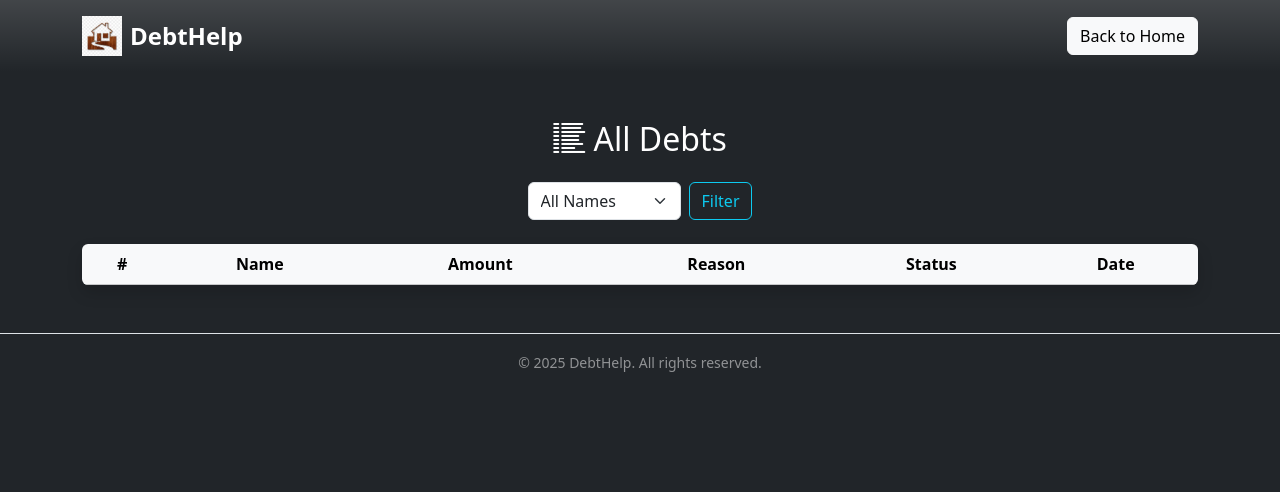
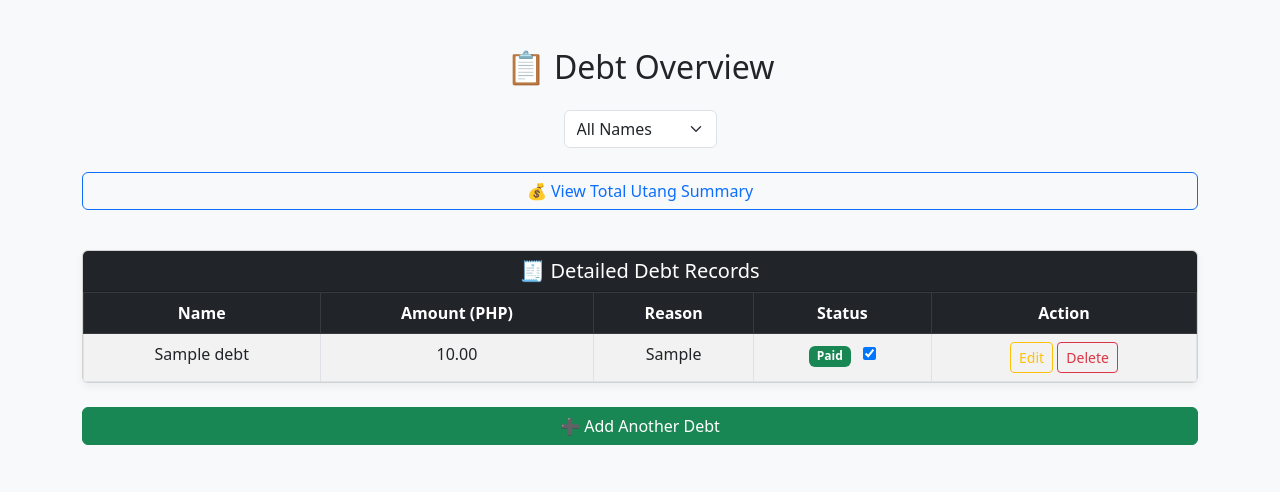
Before and after one commit to eymaster/utangs, a Flask app: template templates/debts.html in a window 1280 px wide. Shown: the top 492 px of the page. Run offline with Flask 3, Linux system fonts and the light colour scheme; tables that the repository leaves empty hold one stand-in row (values such as "Sample post"); the template is opened without the code that fills it: values that come from a table or form of the project are taken from there, most other values are stand-ins (such as "Sample title", 1, 10 or a date in 2020); lists and menus that the app fills with data are empty.

Commit message:
Update debts.html

```diff
--- a/templates/debts.html
+++ b/templates/debts.html
@@ -1,78 +1,129 @@
-<!-- templates/debts.html -->
-<!DOCTYPE html>
-<html lang="en">
+<!DOCTYPE html><html lang="en">
 <head>
   <meta charset="UTF-8">
-  <title>All Debts - DebtHelp</title>
-  <link href="https://cdn.jsdelivr.net/npm/bootstrap@5.3.3/dist/css/bootstrap.min.css" rel="stylesheet">
-  <link href="https://cdn.jsdelivr.net/npm/bootstrap-icons@1.10.5/font/bootstrap-icons.css" rel="stylesheet">
+  <title>Debt List | DebtHelp</title>
+  <link href="https://cdn.jsdelivr.net/npm/bootstrap@5.3.0/dist/css/bootstrap.min.css" rel="stylesheet">
+  <style>
+    body {
+      background-color: #f8f9fa;
+    }
+    .card-shadow {
+      box-shadow: 0 4px 8px rgba(0,0,0,0.05);
+    }
+  </style>
 </head>
-<body class="bg-dark text-white">
-
-<!-- Header -->
-<header class="py-3 bg-gradient" style="background: linear-gradient(90deg, #0d6efd, #0dcaf0);">
-  <div class="container d-flex justify-content-between align-items-center">
-    <a href="/" class="text-white text-decoration-none d-flex align-items-center">
-      <img src="{{ url_for('static', filename='img.jpg') }}" alt="Logo" width="40" class="me-2">
-      <span class="fs-4 fw-bold">DebtHelp</span>
-    </a>
-    <a href="/" class="btn btn-light">Back to Home</a>
-  </div>
-</header>
-
-<!-- Main Content -->
-<div class="container my-5">
-  <h2 class="text-center mb-4"><i class="bi bi-list-columns-reverse"></i> All Debts</h2>
-
-  <!-- Filter Form -->
-  <form method="GET" class="mb-4 d-flex flex-wrap justify-content-center gap-2">
-    <select name="name" class="form-select w-auto">
+<body>
+  <div class="container py-5">
+    <h2 class="text-center mb-4">📋 Debt Overview</h2><form method="get" class="row g-2 align-items-center justify-content-center mb-4" action="{{ url_for('debts') }}">
+  <div class="col-auto">
+    <select name="name" class="form-select" onchange="this.form.submit()">
       <option value="">All Names</option>
       {% for name in all_names %}
-        <option value="{{ name }}" {% if name_filter == name %}selected{% endif %}>{{ name }}</option>
+        <option value="{{ name }}" {% if name == name_filter %}selected{% endif %}>{{ name }}</option>
       {% endfor %}
     </select>
-    <button type="submit" class="btn btn-outline-info">Filter</button>
+  </div>
+  {% if name_filter %}
+  <div class="col-auto">
+    <a href="{{ url_for('debts') }}" class="btn btn-outline-secondary">Clear Filter</a>
+  </div>
+  {% endif %}
 </form>
 
-  <!-- Table -->
-  <div class="table-responsive shadow rounded">
-    <table class="table table-striped table-dark text-center mb-0">
+<button class="btn btn-outline-primary w-100 mb-3" data-bs-toggle="collapse" data-bs-target="#summaryCollapse">
+  💰 View Total Utang Summary
+</button>
+
+<div class="collapse" id="summaryCollapse">
+  <div class="card card-body card-shadow">
+    <div class="alert alert-info">
+      <strong>Total Amount Owed:</strong> PHP {{ "%.2f"|format(total_debt) }}
+    </div>
+    <div class="table-responsive">
+      <table class="table table-bordered table-hover text-center">
         <thead class="table-light">
           <tr>
-          <th>#</th>
             <th>Name</th>
-          <th>Amount</th>
-          <th>Reason</th>
-          <th>Status</th>
-          <th>Date</th>
+            <th>Total Amount (PHP)</th>
           </tr>
         </thead>
         <tbody>
-        {% for i, debt in enumerate(debts, start=1) %}
-        <tr class="{% if debt.status == 'Pending' %}table-danger{% else %}table-success{% endif %}">
-          <td>{{ i }}</td>
-          <td>{{ debt.name }}</td>
-          <td>₱{{ "%.2f"|format(debt.amount) }}</td>
-          <td>{{ debt.reason }}</td>
-          <td>
-            <span class="badge {% if debt.status == 'Pending' %}bg-danger{% else %}bg-success{% endif %}">
-              {{ debt.status }}
-            </span>
-          </td>
-          <td>{{ debt.date.strftime('%Y-%m-%d') }}</td>
+          {% for name, amount in debts_summary %}
+          <tr>
+            <td>{{ name }}</td>
+            <td>{{ "%.2f"|format(amount) }}</td>
           </tr>
           {% endfor %}
         </tbody>
       </table>
     </div>
   </div>
+</div>
 
-<!-- Footer -->
-<footer class="text-center text-white-50 py-3 border-top">
-  <small>&copy; 2025 DebtHelp. All rights reserved.</small>
-</footer>
+<div class="card mt-4 card-shadow">
+  <div class="card-header bg-dark text-white text-center">
+    <h5 class="mb-0">🧾 Detailed Debt Records</h5>
+  </div>
+  <div class="card-body p-0">
+    <div class="table-responsive">
+      <table class="table table-striped table-bordered text-center mb-0">
+        <thead class="table-dark">
+          <tr>
+            <th>Name</th>
+            <th>Amount (PHP)</th>
+            <th>Reason</th>
+            <th>Status</th>
+            <th>Action</th>
+          </tr>
+        </thead>
+        <tbody>
+          {% for debt in debts %}
+          <tr class="{% if debt.status == 'Pending' %}table-danger{% endif %}">
+            <td>{{ debt.name }}</td>
+            <td>{{ "%.2f"|format(debt.amount) }}</td>
+            <td>{{ debt.reason }}</td>
+            <td>
+              {% if debt.status == 'Paid' %}
+                <span class="badge bg-success">Paid</span>
+              {% else %}
+                <span class="badge bg-warning text-dark">Pending</span>
+              {% endif %}
+              <input type="checkbox" class="status-toggle ms-2" data-id="{{ debt.id }}" {% if debt.status == 'Paid' %}checked{% endif %}>
+            </td>
+            <td>
+              <a href="{{ url_for('edit', debt_id=debt.id) }}" class="btn btn-sm btn-outline-warning">Edit</a>
+              <a href="{{ url_for('delete', debt_id=debt.id) }}" class="btn btn-sm btn-outline-danger" onclick="return confirm('Delete this record?');">Delete</a>
+            </td>
+          </tr>
+          {% endfor %}
+        </tbody>
+      </table>
+    </div>
+  </div>
+</div>
 
-<script src="https://cdn.jsdelivr.net/npm/bootstrap@5.3.3/dist/js/bootstrap.bundle.min.js"></script>
-</body>
+<div class="text-center mt-4">
+  <a href="/" class="btn btn-success w-100">➕ Add Another Debt</a>
+</div>
+
+  </div>  <script src="https://cdn.jsdelivr.net/npm/bootstrap@5.3.0/dist/js/bootstrap.bundle.min.js"></script>  <script>
+    document.querySelectorAll('.status-toggle').forEach(checkbox => {
+      checkbox.addEventListener('change', async function () {
+        const debtId = this.getAttribute('data-id');
+        const newStatus = this.checked ? 'Paid' : 'Pending';
+
+        const response = await fetch(`/toggle_status/${debtId}`, {
+          method: 'POST',
+          headers: { 'Content-Type': 'application/json' },
+          body: JSON.stringify({ status: newStatus })
+        });
+
+        if (!response.ok) {
+          alert('Failed to update status');
+        } else {
+          location.reload();
+        }
+      });
+    });
+  </script></body>
 </html>
```
Lines whose indentation alone changed are shown as unchanged.
